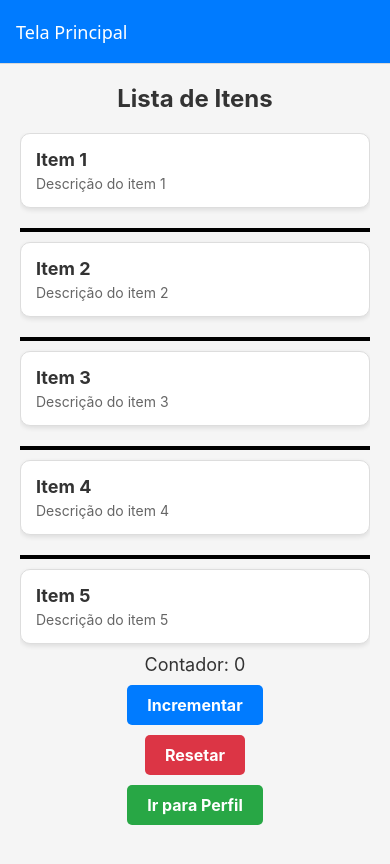
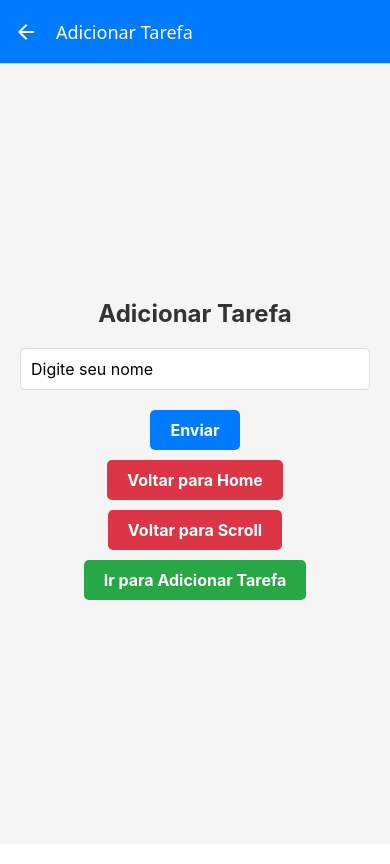
Before and after one commit to Sjsjskskososj/AULAMOBILE, a React Native app: screen /AddTasks in a window 390 px wide. Shown: the top 864 px of the page. Built offline with nearby package versions, Linux system fonts and the light colour scheme.

Commit message:
nb djkadbnajkmdawd

```diff
--- a/App.tsx
+++ b/App.tsx
@@ -13,16 +13,17 @@ import HomeScreen from './screens/HomeScreen';
 import DetailsScreen from './screens/DetailsScreen';
 import ProfileScreen from './screens/ProfileScreen';
 import ScrollScreen from './screens/ScrollScreen';
+import AddTasks from './screens/AddTasks';
 
 export type RootStackParamList = {
   Home: undefined;
   Details: { item: { id: string; title: string; description: string } };
   Profile: undefined;
   Scroll: undefined;
+  AddTasks: undefined;
 };
 
 const Stack = createStackNavigator<RootStackParamList>();
-
 export default function App() {
   return (
     <NavigationContainer>
@@ -63,10 +64,20 @@ export default function App() {
             headerTintColor: '#fff',
           }}
         />
+        <Stack.Screen
+          name="AddTasks"
+          component={AddTasks}
+          options={{
+            title: 'Adicionar Tarefa',
+            headerStyle: { backgroundColor: '#007bff' },
+            headerTintColor: '#fff',
+          }}
+        />
       </Stack.Navigator>
     </NavigationContainer>
   );
 }
+
 
 const styles = StyleSheet.create({
   container: {
--- /dev/null
+++ b/screens/AddTasks.tsx
@@ -0,0 +1,94 @@
+import { StyleSheet, View, Text, TextInput, TouchableOpacity, Alert } from 'react-native';
+import { useState, useEffect } from 'react';
+
+export default function AddTasks({ navigation }:any) {
+  const [nome, setNome] = useState('');
+
+  useEffect(() => {
+    if (nome.length > 0) {
+      Alert.alert('Entrada', `Você digitou: ${nome}`);
+    }
+  }, [nome]);
+
+  const handleSubmit = () => {
+    if (nome.trim()) {
+      navigation.navigate('Details', { mensagem: `Nome submetido: ${nome}` });
+    } else {
+      Alert.alert('Erro', 'Por favor, insira um nome.');
+    }
+  };
+
+  return (
+    <View style={styles.container}>
+      <Text style={styles.title}>Adicionar Tarefa</Text>
+      <TextInput
+        style={styles.input}
+        placeholder="Digite seu nome"
+        value={nome}
+        onChangeText={setNome}
+      />
+      <TouchableOpacity style={styles.button} onPress={handleSubmit}>
+        <Text style={styles.buttonText}>Enviar</Text>
+      </TouchableOpacity>
+
+      <TouchableOpacity
+        style={[styles.button, { backgroundColor: '#dc3545' }]}
+        onPress={() => navigation.navigate('Home')}
+      >
+        <Text style={styles.buttonText}>Voltar para Home</Text>
+      </TouchableOpacity>
+
+      <TouchableOpacity
+        style={[styles.button, { backgroundColor: '#dc3545' }]}
+        onPress={() => navigation.navigate('Scroll')}
+      >
+        <Text style={styles.buttonText}>Voltar para Scroll</Text>
+      </TouchableOpacity>
+
+      <TouchableOpacity
+        style={[styles.button, { backgroundColor: '#28a745' }]}
+        onPress={() => navigation.navigate('AddTasks')}
+      >
+        <Text style={styles.buttonText}>Ir para Adicionar Tarefa</Text>
+      </TouchableOpacity>
+    </View>
+  );
+}
+
+const styles = StyleSheet.create({
+  container: {
+    flex: 1,
+    backgroundColor: '#f5f5f5',
+    alignItems: 'center',
+    justifyContent: 'center',
+    padding: 20,
+  },
+  title: {
+    fontSize: 24,
+    fontWeight: 'bold',
+    marginBottom: 20,
+    color: '#333',
+  },
+  input: {
+    width: '100%',
+    backgroundColor: '#fff',
+    padding: 10,
+    borderRadius: 5,
+    borderWidth: 1,
+    borderColor: '#ddd',
+    marginBottom: 20,
+    fontSize: 16,
+  },
+  button: {
+    backgroundColor: '#007bff',
+    paddingVertical: 10,
+    paddingHorizontal: 20,
+    borderRadius: 5,
+    marginBottom: 10,
+  },
+  buttonText: {
+    color: '#fff',
+    fontSize: 16,
+    fontWeight: 'bold',
+  },
+});
```
